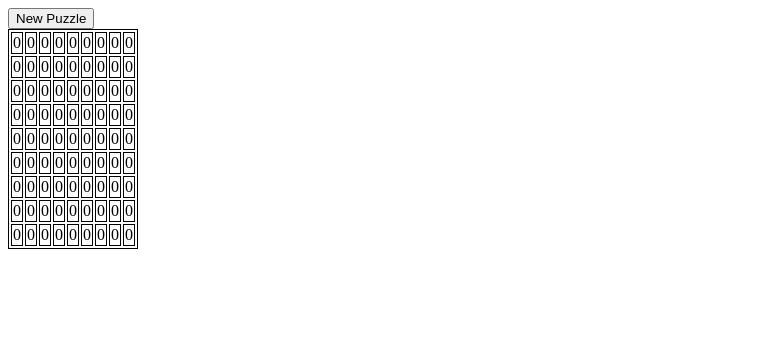
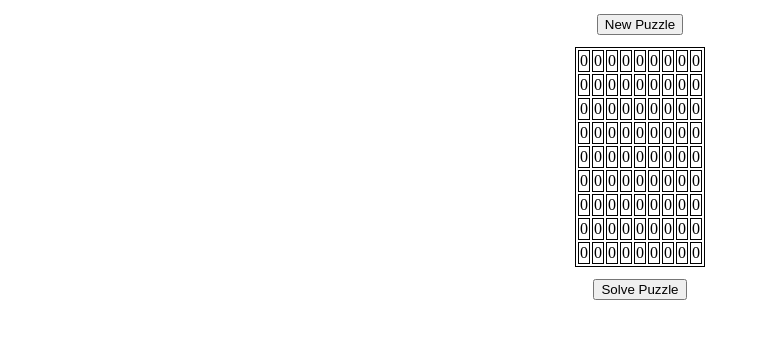
Before and after one commit to tonyvu2014/sodoku-solver, a React app: page / in a window 1280 px wide. Shown: the top 338 px of the page, without its empty margins (0-760 px from the left). Built offline with nearby package versions, Linux system fonts and the light colour scheme; the HTML template or start-up script is replaced by a standard one.

Commit message:
Update components

```diff
--- a/package.json
+++ b/package.json
@@ -25,11 +25,13 @@
     "babel-loader": "^7.0.0",
     "babel-preset-latest": "^6.24.1",
     "babel-preset-react": "^6.24.1",
+    "css-loader": "^0.28.0",
     "eslint": "^3.19.0",
     "eslint-config-airbnb": "^14.1.0",
     "eslint-plugin-import": "^2.2.0",
     "eslint-plugin-jsx-a11y": "^4.0.0",
     "eslint-plugin-react": "^6.10.3",
+    "style-loader": "^0.16.1",
     "webpack-dev-server": "^2.4.2"
   },
   "scripts": {
--- /dev/null
+++ b/src/components/App.css
@@ -0,0 +1,4 @@
+.main {
+  margin: 6px;
+  text-align: center;
+}
--- a/src/components/App.jsx
+++ b/src/components/App.jsx
@@ -1,15 +1,22 @@
 import React from 'react';
-import SudokuGenerator from './SudokuGenerator';
-import SudokuSquare from './SudokuSquare';
+import SudokuGeneratorButton from './SudokuGeneratorButton';
+import SudokuSolverButton from './SudokuSolverButton';
+import SudokuPuzzle from './SudokuPuzzle';
+import './App.css';
 
 const generatePuzzle = () => {
   console.log('Generate new puzzle');
 };
 
+const solvePuzzle = () => {
+  console.log('Solve puzzle');
+};
+
 const App = () => (
   <div className="main">
-    <SudokuGenerator generatePuzzleFunc={generatePuzzle} />
-    <SudokuSquare />
+    <SudokuGeneratorButton generatePuzzleFunc={generatePuzzle} />
+    <SudokuPuzzle />
+    <SudokuSolverButton solvePuzzleFunc={solvePuzzle} />
   </div>
 );
 
--- a/src/components/SudokuGenerator.jsx
+++ /dev/null
@@ -1,13 +0,0 @@
-import React from 'react';
-import { Button } from 'react-bootstrap';
-import PropTypes from 'prop-types';
-
-const SudokuGenerator = ({ generatePuzzleFunc }) => (
-  <Button bsSize="lg" bsStyle="primary" active onClick={generatePuzzleFunc()}>New Puzzle</Button>
-);
-
-SudokuGenerator.propTypes = {
-  generatePuzzleFunc: PropTypes.func.isRequired,
-};
-
-export default SudokuGenerator;
--- /dev/null
+++ b/src/components/SudokuGeneratorButton.css
@@ -0,0 +1,3 @@
+.generator-button {
+  margin: 6px 0px;
+}
--- /dev/null
+++ b/src/components/SudokuGeneratorButton.jsx
@@ -0,0 +1,22 @@
+import React from 'react';
+import { Button } from 'react-bootstrap';
+import PropTypes from 'prop-types';
+import './SudokuGeneratorButton.css';
+
+const SudokuGeneratorButton = ({ generatePuzzleFunc }) => (
+  <Button
+    bsSize="lg"
+    bsStyle="primary"
+    active
+    className="generator-button"
+    onClick={generatePuzzleFunc()}
+  >
+  New Puzzle
+  </Button>
+);
+
+SudokuGeneratorButton.propTypes = {
+  generatePuzzleFunc: PropTypes.func.isRequired,
+};
+
+export default SudokuGeneratorButton;
--- /dev/null
+++ b/src/components/SudokuPuzzle.css
@@ -0,0 +1,3 @@
+.puzzle-table {
+  margin: 6px auto;
+}
--- a/src/components/SudokuSquare.jsx
+++ b/src/components/SudokuPuzzle.jsx
@@ -1,9 +1,10 @@
 import React from 'react';
 import PropTypes from 'prop-types';
 import ld from 'lodash';
+import './SudokuPuzzle.css';
 
-const SudokuSquare = ({ values }) => (
-  <table style={{ borderWidth: '1px', borderColor: 'black', borderStyle: 'solid' }}>
+const SudokuPuzzle = ({ values }) => (
+  <table className="puzzle-table" style={{ borderWidth: '1px', borderColor: 'black', borderStyle: 'solid' }}>
     <tbody>
       {
         ld.range(9).map(i => (
@@ -16,12 +17,12 @@ const SudokuSquare = ({ values }) => (
   </table>
 );
 
-SudokuSquare.defaultProps = {
+SudokuPuzzle.defaultProps = {
   values: ld.fill(Array(9), ld.fill(Array(9), 0)),
 };
 
-SudokuSquare.propTypes = {
+SudokuPuzzle.propTypes = {
   values: PropTypes.arrayOf(PropTypes.array),
 };
 
-export default SudokuSquare;
+export default SudokuPuzzle;
--- /dev/null
+++ b/src/components/SudokuSolverButton.css
@@ -0,0 +1,3 @@
+.solver-button {
+  margin: 6px 0px;
+}
--- /dev/null
+++ b/src/components/SudokuSolverButton.jsx
@@ -0,0 +1,20 @@
+import React from 'react';
+import { Button } from 'react-bootstrap';
+import PropTypes from 'prop-types';
+import './SudokuSolverButton.css';
+
+const SudokuSolverButton = ({ solvePuzzleFunc }) => (
+  <Button
+    bsSize="lg"
+    bsStyle="primary"
+    className="solver-button" active onClick={solvePuzzleFunc()}
+  >
+  Solve Puzzle
+  </Button>
+);
+
+SudokuSolverButton.propTypes = {
+  solvePuzzleFunc: PropTypes.func.isRequired,
+};
+
+export default SudokuSolverButton;
--- a/webpack.config.js
+++ b/webpack.config.js
@@ -18,6 +18,10 @@ module.exports = {
           'babel-loader',
         ],
       },
+      {
+        test: /\.css$/,
+        use: ['style-loader', 'css-loader'],
+      },
     ],
   },
   resolve: {
```
Also changed, not shown: 1 other file (tests, documents, lock files or other folders).
